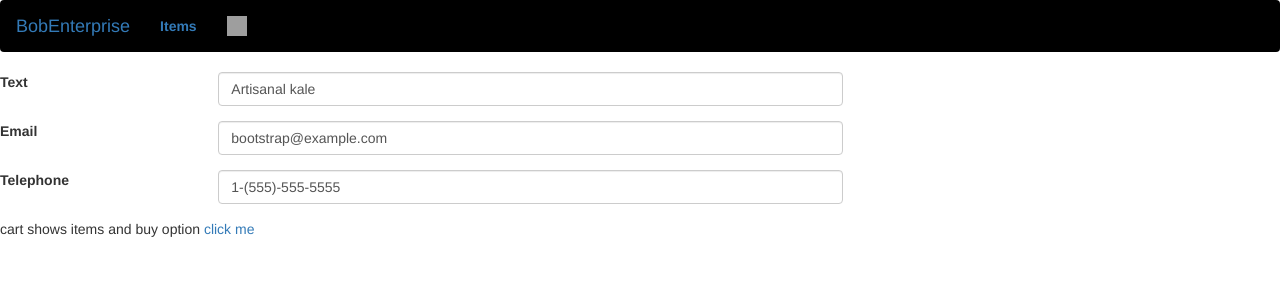
After one commit to gho5tone/comp598nsp, a PHP site: page /order.php in a window 1280 px wide. The commit adds this page. Shown: the top 300 px of the page. Run offline with PHP 8.4, Linux system fonts and the light colour scheme; grey boxes are pictures that could not be loaded.

Commit message:
adding php and added order page

```diff
--- a/cart.php
+++ b/cart.php
@@ -20,6 +20,7 @@
                 </ul>
             </div>
         </nav>
+
     </body>
     cart shows items and buy option
     <a href="orderPage.php">click me</a>
--- a/item.php
+++ b/item.php
@@ -42,6 +42,7 @@
         </form>
         <?php
         if(isset($_POST['Add'])){
+            $mysqli = new mysqli("localhost", "bob", "virtue25", "bobenterprise");
             //run/execute mysql query
             echo "<h2>PHP is Fun!</h2>";
         }
--- /dev/null
+++ b/order.php
@@ -0,0 +1,52 @@
+<!DocType HTML>
+<html lang="en">
+    <head>
+        <meta name="viewport" content="width=device-width, initial-scale=1">
+        <!-- Latest compiled and minified CSS -->
+        <link rel="stylesheet" href="https://maxcdn.bootstrapcdn.com/bootstrap/3.3.7/css/bootstrap.min.css" integrity="sha384-BVYiiSIFeK1dGmJRAkycuHAHRg32OmUcww7on3RYdg4Va+PmSTsz/K68vbdEjh4u" crossorigin="anonymous">
+        <meta charset="UTF-8">
+        <link rel="stylesheet" type="text/css" href="/CSS/main.css">
+        <title>Cart </title>
+    </head>
+    <body>
+        <nav class="navbar narbar-default">
+            <div class="container-fluid">
+                <div class="navbar-header">
+                    <a class="navbar-brand" href="index.php">BobEnterprise</a>
+                </div>
+                <ul class="nav navbar-nav">
+                    <li><a href="item.php"><b>Items</b></a></li>
+                    <li><a href="cart.php"><img id="symbol" src= "http://www.inmotionhosting.com/support/images/stories/icons/ecommerce/64_64_empty-cart-dark.png"></a></li>
+                </ul>
+            </div>
+        </nav>
+        <form class="formInputs">
+            <div class="form-group row">
+              <label for="example-text-input" class="col-xs-2 col-form-label">Text</label>
+              <div class="text-center col-xs-6">
+                  <input class="form-control" type="text" value="Artisanal kale" id="example-text-input">
+              </div>
+            </div>
+            <div class="form-group row">
+              <label for="example-email-input" class="col-xs-2 col-form-label">Email</label>
+              <div class="col-xs-6">
+                <input class="form-control" type="email" value="bootstrap@example.com" id="example-email-input">
+              </div>
+            </div>
+            <div class="form-group row">
+              <label for="example-tel-input" class="col-xs-2 col-form-label">Telephone</label>
+              <div class="col-xs-6">
+                <input class="form-control" type="tel" value="1-(555)-555-5555" id="example-tel-input">
+              </div>
+            </div>
+<!--            <div class="form-group row">
+              <label for="example-password-input" class="col-xs-2 col-form-label">Password</label>
+              <div class="col-xs-10">
+                <input class="form-control" type="password" value="hunter2" id="example-password-input">
+              </div>
+            </div>-->
+        </form>
+    </body>
+    cart shows items and buy option
+    <a href="orderPage.php">click me</a>
+</html>
```
